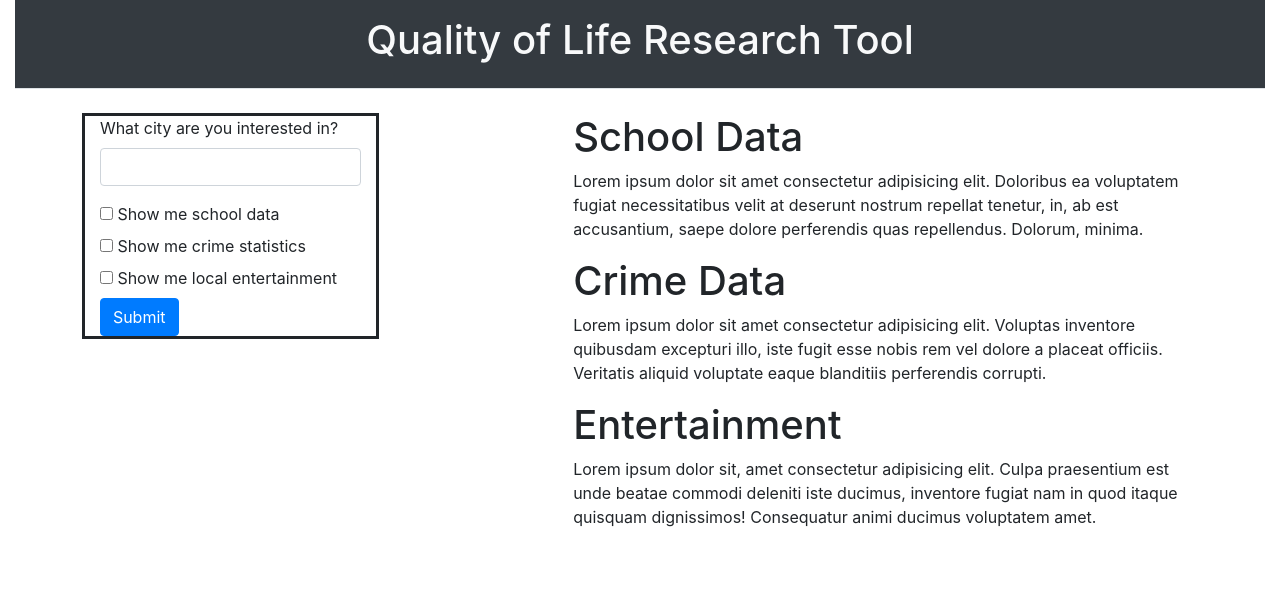
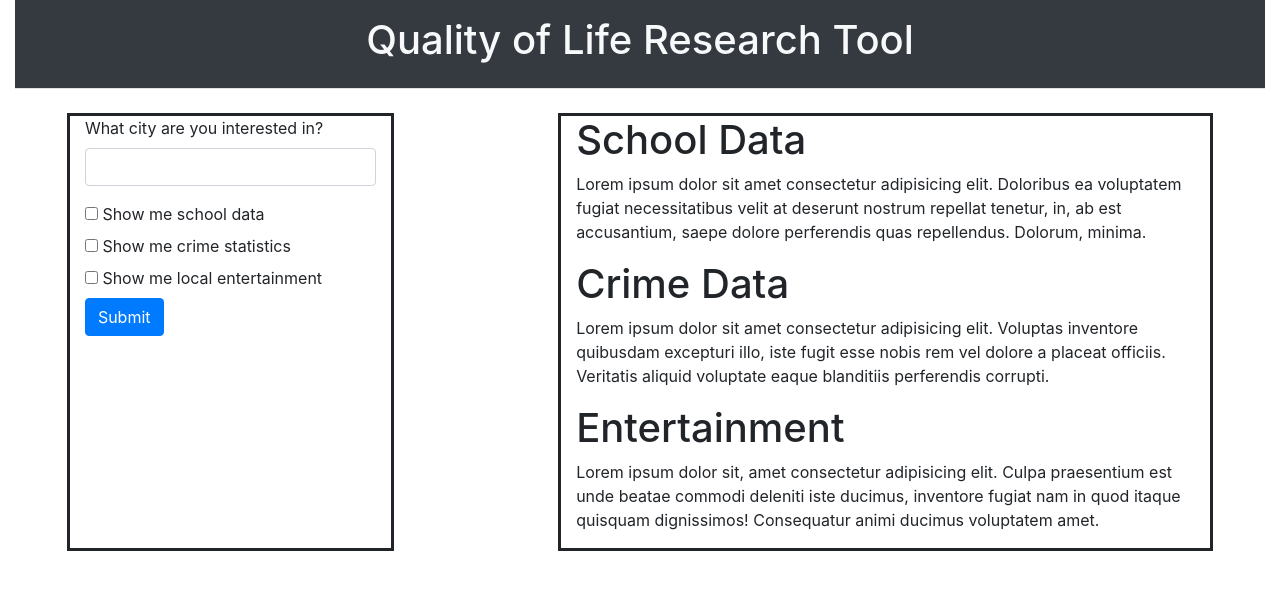
Before and after one commit to MarioCab/QOLGenerator, a plain HTML site: page index.html in a window 1280 px wide. Drawn offline with nearby package versions, Linux system fonts and the light colour scheme.

Commit message:
slight update to html

```diff
--- a/index.html
+++ b/index.html
@@ -32,8 +32,8 @@
             </div>
         </header>
         <main class="row justify-content-around">
-        <aside class="col-lg-3">
-            <form class="container-fluid">
+        <aside class="col-lg-3 container-fluid">
+            <form>
                 <div class="mb-3">
                     <label for="cityInput" class="form-label">What city are you interested in?</label>
                     <input type="text" class="form-control" id="cityInput">
@@ -47,7 +47,7 @@
                 <button type="submit" class="btn btn-primary">Submit</button>
             </form>
         </aside>
-        <section class="col-lg-6">
+        <section class="col-lg-6 container-fluid">
             <article>
                 <h1>School Data</h1>
                 <p>Lorem ipsum dolor sit amet consectetur adipisicing elit. Doloribus ea voluptatem fugiat necessitatibus velit at deserunt nostrum repellat tenetur, in, ab est accusantium, saepe dolore perferendis quas repellendus. Dolorum, minima.</p>
```
